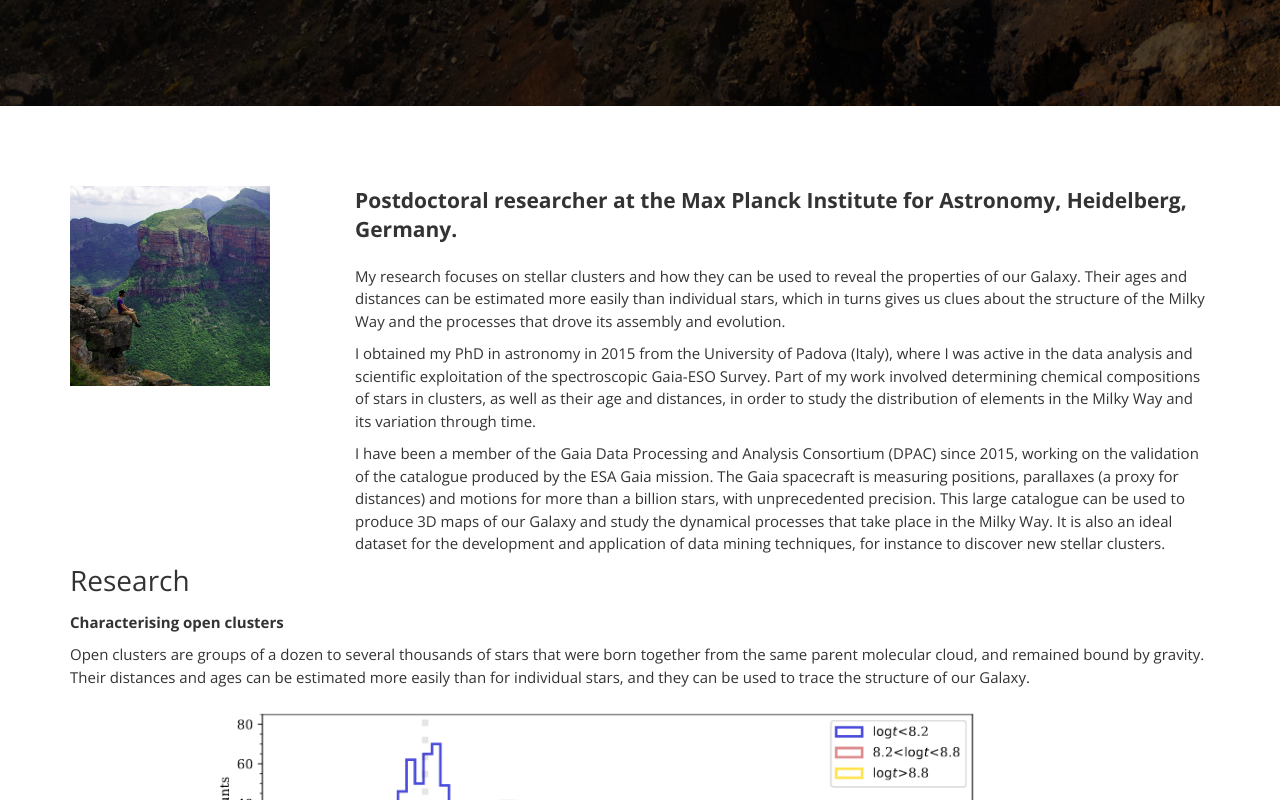
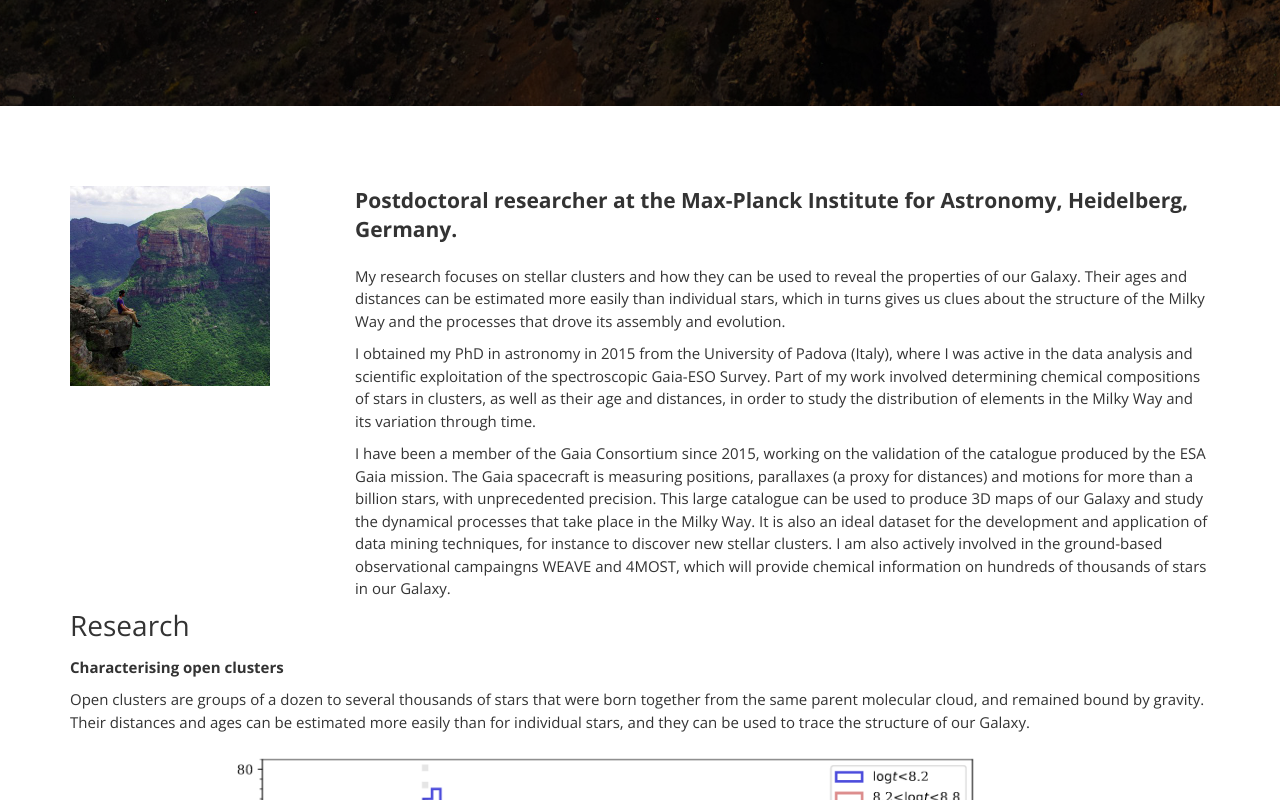
Before and after one commit to TristanCantatGaudin/TristanCantatGaudin.github.io, a website: page index.html in a window 1280 px wide. Shown: the part 694-1494 px from the top of the page. Drawn offline with nearby package versions, Linux system fonts and the light colour scheme.

Commit message:
Update index.html

```diff
--- a/index.html
+++ b/index.html
@@ -149,14 +149,14 @@
 						<div class="left" id="left">
 
     							<p class="lead">
-                                                    <strong>Postdoctoral researcher at the Max Planck Institute for Astronomy, Heidelberg, Germany.</strong></p>
+                                                    <strong>Postdoctoral researcher at the Max-Planck Institute for Astronomy, Heidelberg, Germany.</strong></p>
 
 
                                                     <p> My research focuses on stellar clusters and how they can be used to reveal the properties of our Galaxy. Their ages and distances can be estimated more easily than individual stars, which in turns gives us clues about the structure of the Milky Way and the processes that drove its assembly and evolution.</p>
 
                                                     <p> I obtained my PhD in astronomy in 2015 from the University of Padova (Italy), where I was active in the data analysis and scientific exploitation of the spectroscopic Gaia-ESO Survey. Part of my work involved determining chemical compositions of stars in clusters, as well as their age and distances, in order to study the distribution of elements in the Milky Way and its variation through time.</p>
 
-                                                    <p> I have been a member of the Gaia Data Processing and Analysis Consortium (DPAC) since 2015, working on the validation of the catalogue produced by the ESA Gaia mission. The Gaia spacecraft is measuring positions, parallaxes (a proxy for distances) and motions for more than a billion stars, with unprecedented precision. This large catalogue can be used to produce 3D maps of our Galaxy and study the dynamical processes that take place in the Milky Way. It is also an ideal dataset for the development and application of data mining techniques, for instance to discover new stellar clusters.</p>
+                                                    <p> I have been a member of the Gaia Consortium since 2015, working on the validation of the catalogue produced by the ESA Gaia mission. The Gaia spacecraft is measuring positions, parallaxes (a proxy for distances) and motions for more than a billion stars, with unprecedented precision. This large catalogue can be used to produce 3D maps of our Galaxy and study the dynamical processes that take place in the Milky Way. It is also an ideal dataset for the development and application of data mining techniques, for instance to discover new stellar clusters. I am also actively involved in the ground-based observational campaingns WEAVE and 4MOST, which will provide chemical information on hundreds of thousands of stars in our Galaxy.</p>
 
 
 
```
